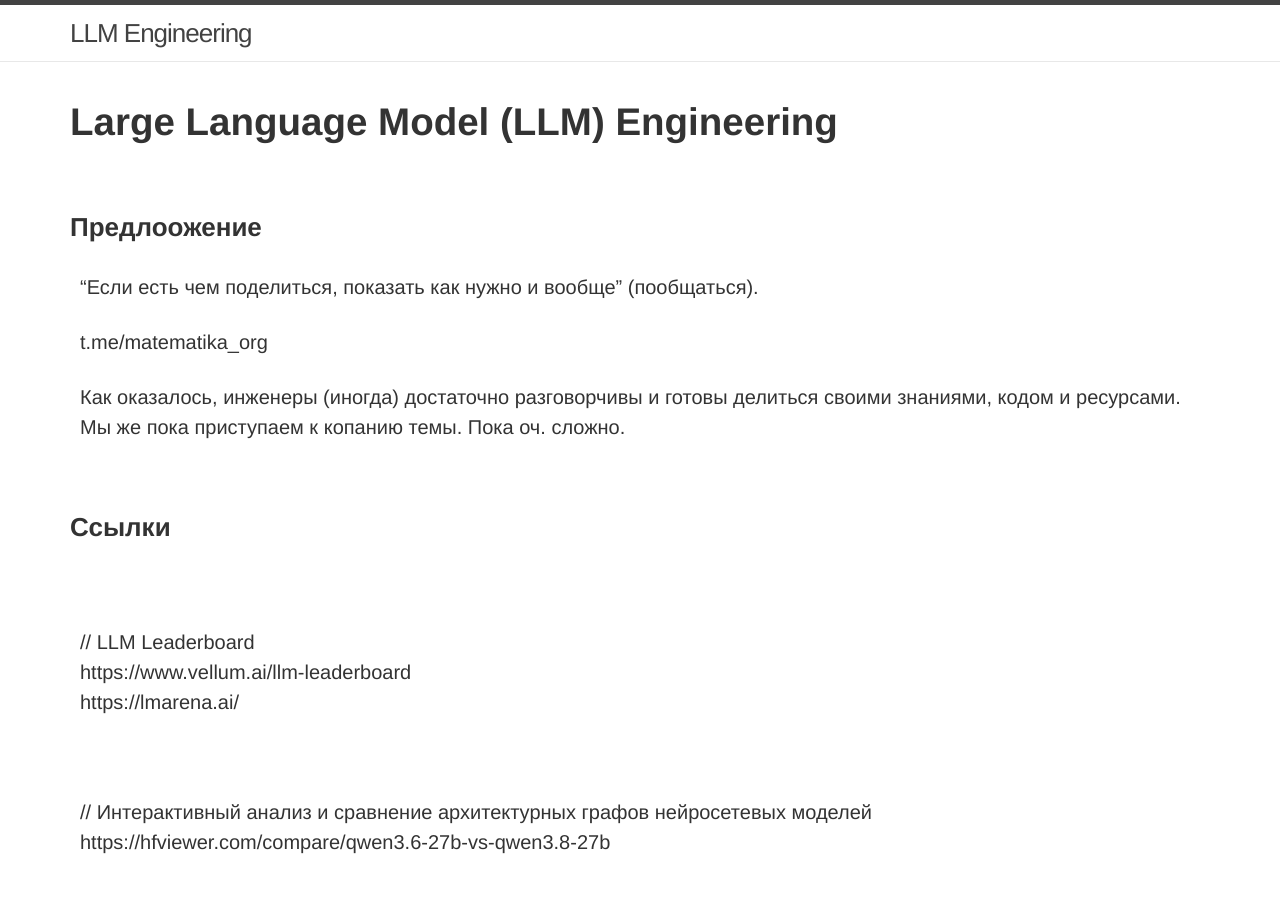
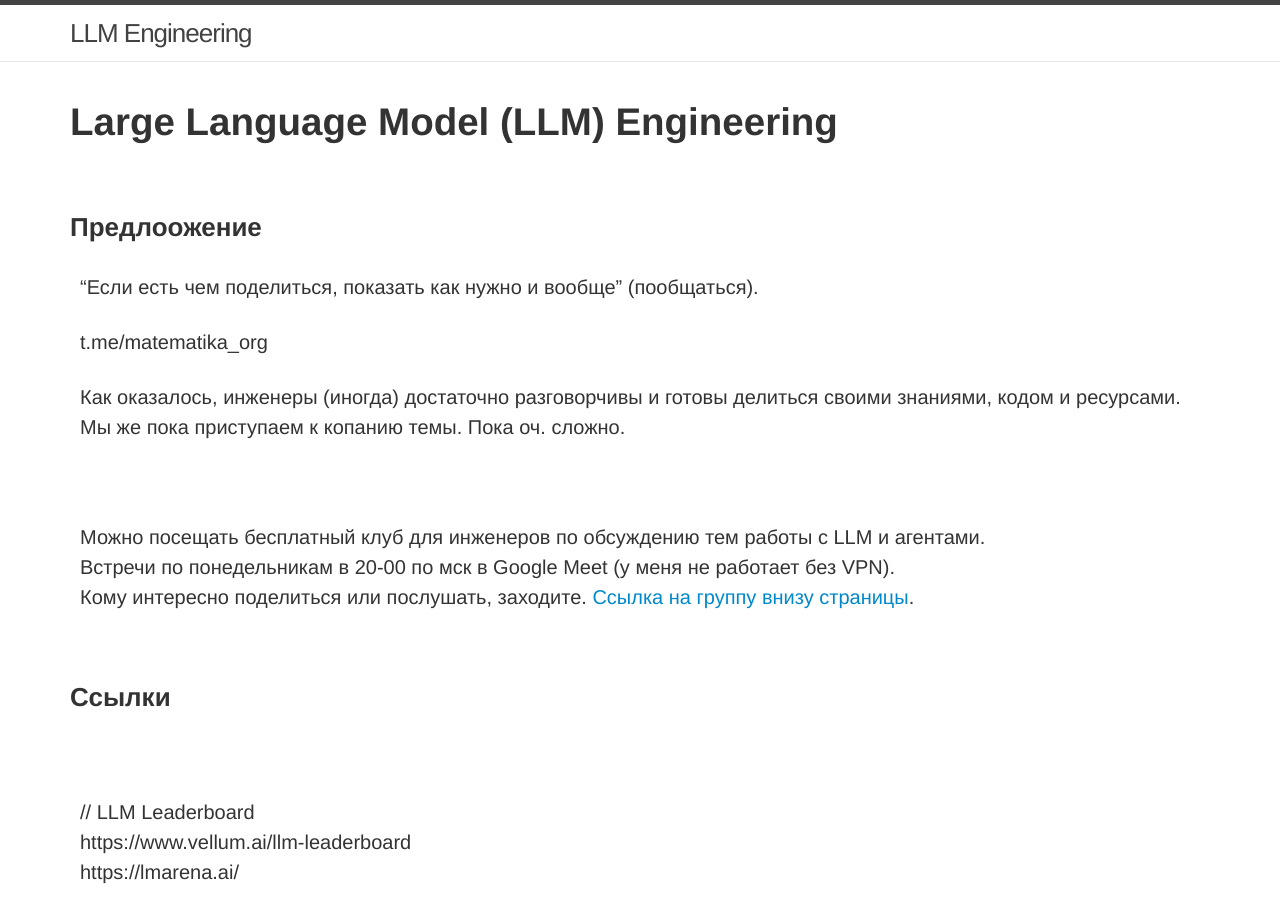
Before and after one commit to webmakaka/docs.llme.ru, a Jekyll site: the page built from website/00-index.md, in a window 1280 px wide and 900 px high. Built offline with Jekyll 4.4.1, drawn with Linux system fonts in a browser that asks for light colours.

Commit message:
Update 00-index.md

```diff
--- a/website/00-index.md
+++ b/website/00-index.md
@@ -17,6 +17,13 @@ permalink: /
 t.me/matematika_org
 
 Как оказалось, инженеры (иногда) достаточно разговорчивы и готовы делиться своими знаниями, кодом и ресурсами. Мы же пока приступаем к копанию темы. Пока оч. сложно.
+
+<br/>
+
+Можно посещать бесплатный клуб для инженеров по обсуждению тем работы с LLM и агентами.
+Встречи по понедельникам в 20-00 по мск в Google Meet (у меня не работает без VPN).
+Кому интересно поделиться или послушать, заходите. <a href="https://agenticdev.ru/">Ссылка на группу внизу страницы</a>.
+
 
 <br/>
 
```
